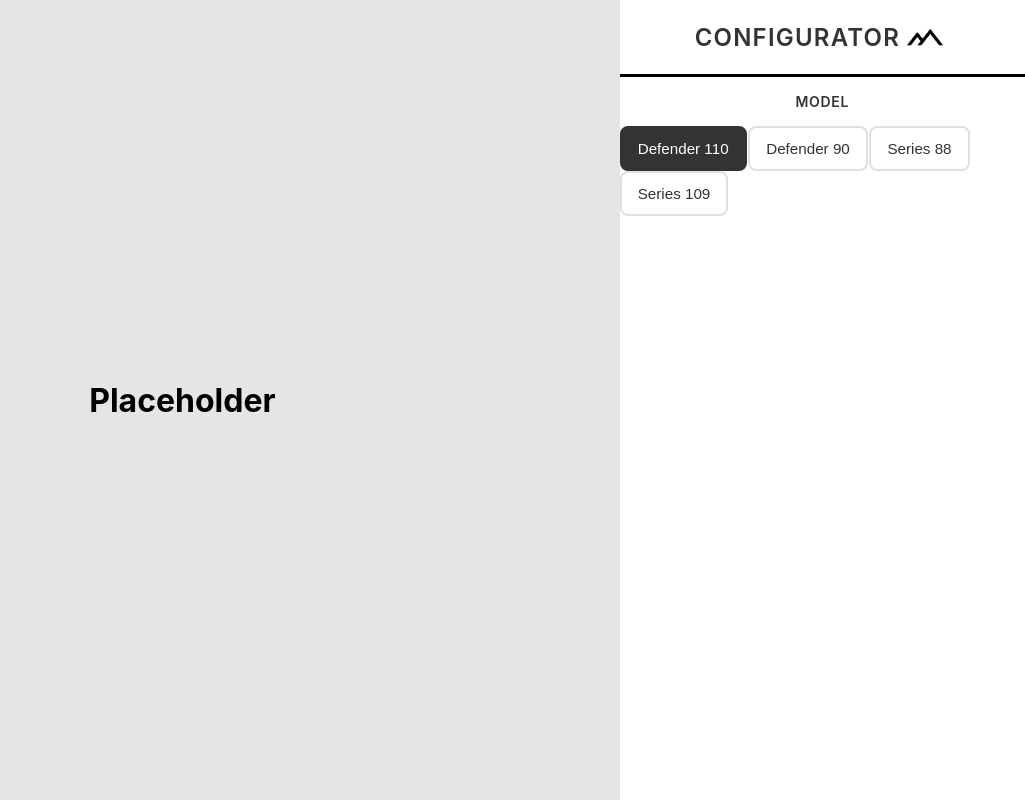
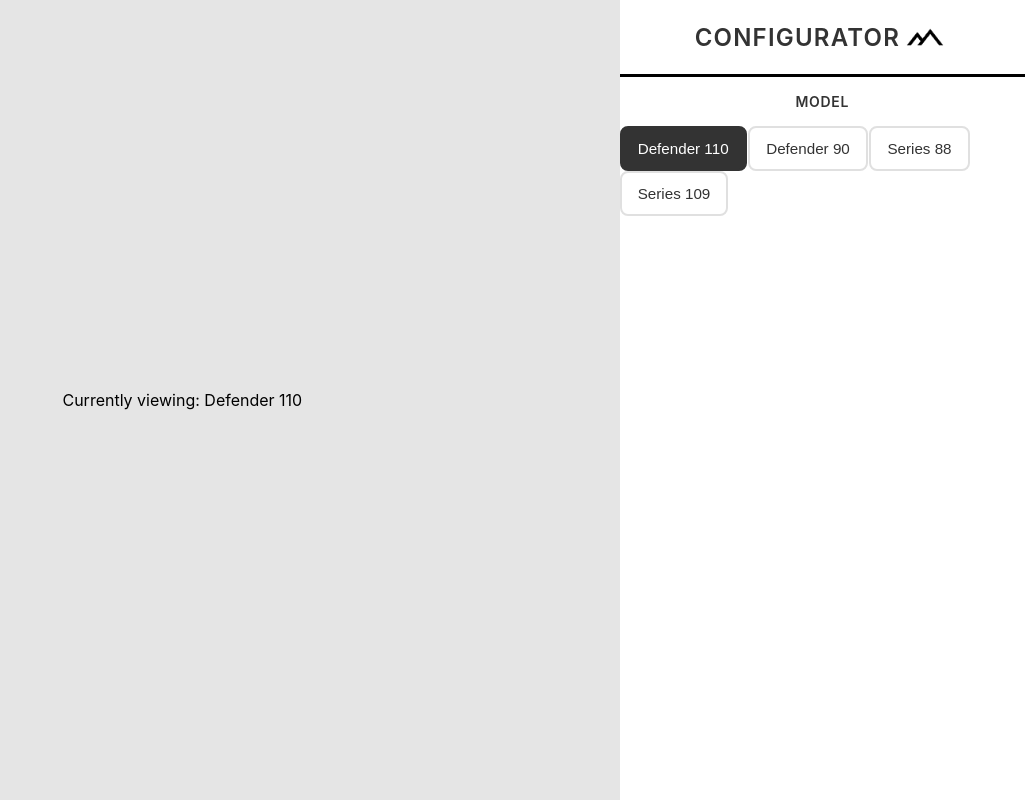
Before and after one commit to tbailz08202/Himalaya-Configurator, a React (Vite) app: page / in a window 1280 px wide. Shown: the whole page, without its empty margins (255-1280 px from the left). Built offline with nearby package versions, Linux system fonts and the light colour scheme.

Commit message:
#5: Added global config for model selection + hooked up ModelSelector to ViewerArea

```diff
--- a/src/App.jsx
+++ b/src/App.jsx
@@ -1,9 +1,11 @@
 import './css/App.css'
 import ControlsArea from './components/ControlsArea'
 import ViewerArea from './components/ViewerArea'
+import { ConfigProvider } from './state/ConfigContext'
 
 function App() {
   return (
+    <ConfigProvider>
     <div className="app-shell">
       <div className="viewer-section">
         <ViewerArea />
@@ -12,6 +14,7 @@ function App() {
         <ControlsArea />
       </div>
     </div>
+    </ConfigProvider>
   )
 }
 
--- a/src/components/ModelSelector.jsx
+++ b/src/components/ModelSelector.jsx
@@ -1,8 +1,8 @@
-import { useState } from 'react'
+import { useConfigurator } from '../state/ConfigContext'
 import "../css/ModelSelector.css"
 
 function ModelSelector({ onSelect }) {
-  const [selected, setSelected] = useState('Defender 110')
+  const { config, setConfig } = useConfigurator()
 
   const options = [
     'Defender 110',
@@ -12,8 +12,7 @@ function ModelSelector({ onSelect }) {
 ]
 
   const handleSelect = (model) => {
-    setSelected(model)
-    onSelect?.(model)
+        setConfig(prev => ({ ...prev, model }))  // update just the model
   }
 
   return (
@@ -23,7 +22,8 @@ function ModelSelector({ onSelect }) {
         <button
           key={title}
           onClick={() => handleSelect(title)}
-          className={selected === title ? 'selected' : ''}
+          className={config.model === title ? 'selected' : ''}
+
         >
           {title}
         </button>
--- a/src/components/ViewerArea.jsx
+++ b/src/components/ViewerArea.jsx
@@ -1,9 +1,15 @@
-function ViewerArea(){
-    return(
-        <div className='ViewerArea'>
-            <h1>Placeholder</h1>
-        </div>
-    )
+import { useConfigurator } from '../state/ConfigContext'
+
+function ViewerArea() {
+  // Access the global state
+  const { config } = useConfigurator()
+
+  return (
+    <div >
+      {/*Show which model is selected */}
+      <p>Currently viewing: {config.model}</p>
+    </div>
+  )
 }
 
 export default ViewerArea
--- /dev/null
+++ b/src/state/ConfigContext.jsx
@@ -0,0 +1,23 @@
+import { createContext, useContext, useState } from 'react'
+
+const ConfigContext = createContext()
+
+// 2️⃣ Wrap the app in this provider to make the state global
+export function ConfigProvider({ children }) {
+  const [config, setConfig] = useState({
+    model: 'Defender 110',
+    paint: '#6b7a62'
+  })
+
+  const value = { config, setConfig }
+
+  return (
+    <ConfigContext.Provider value={value}>
+      {children}
+    </ConfigContext.Provider>
+  )
+}
+
+export function useConfigurator() {
+  return useContext(ConfigContext)
+}
```
